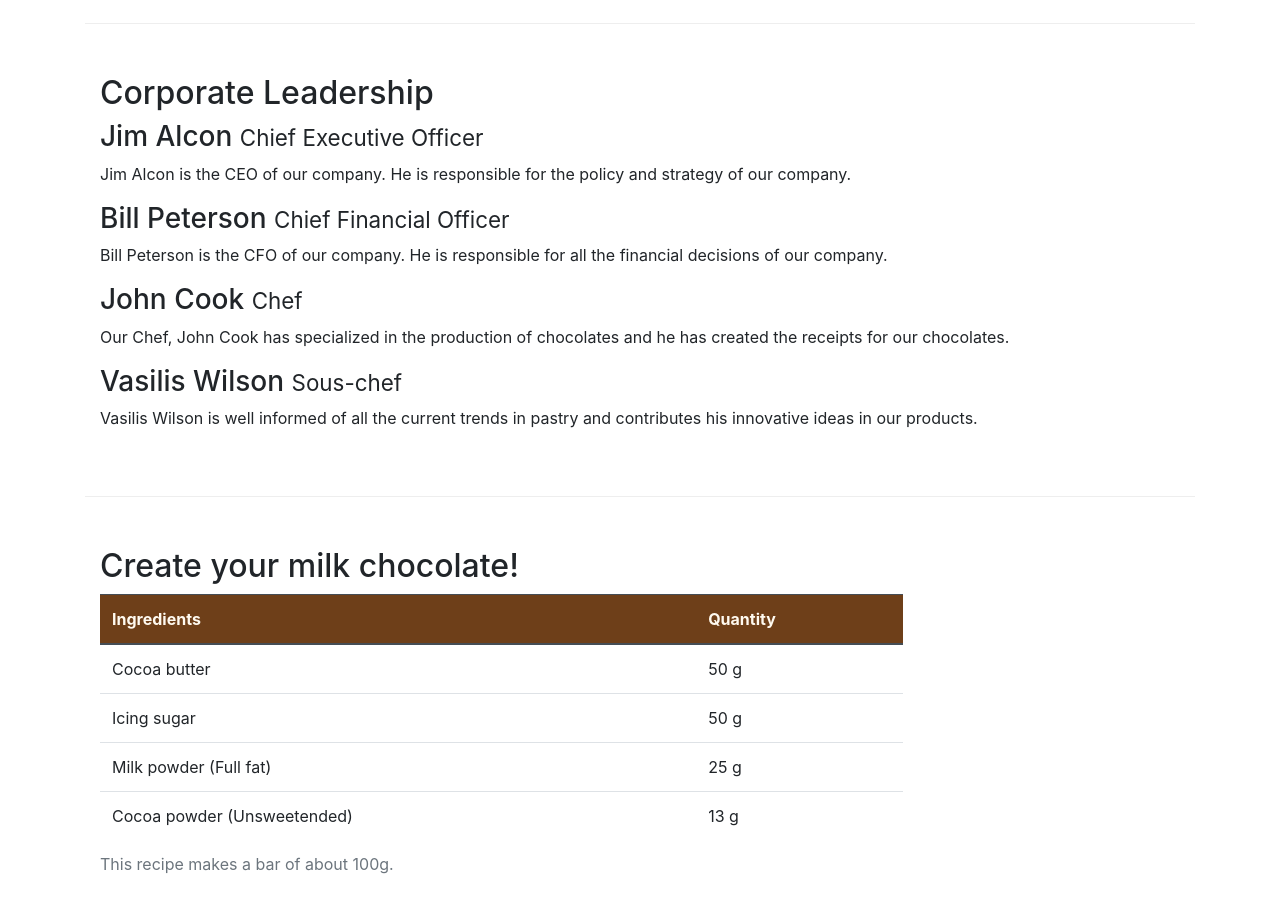
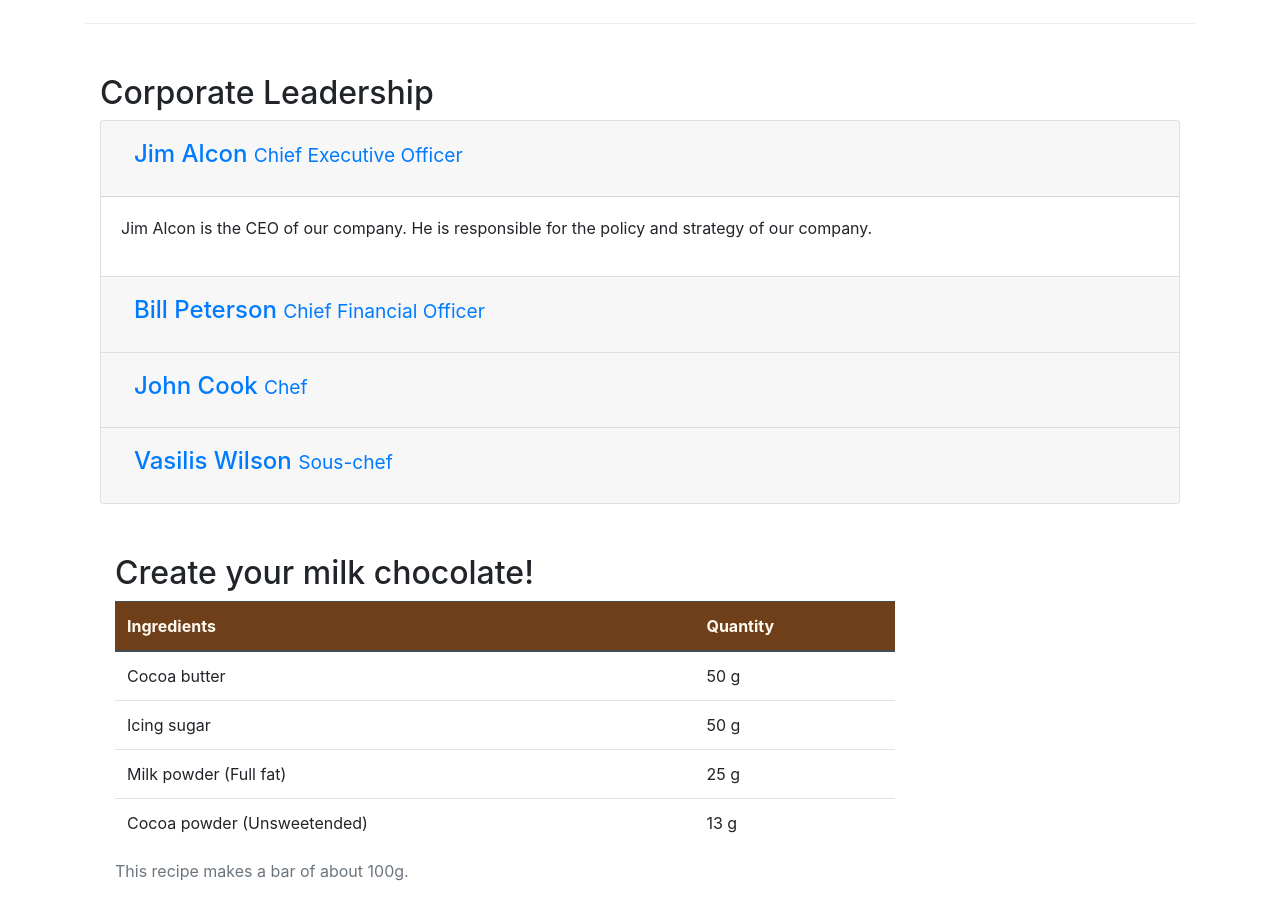
Before and after one commit to esarac74/leChocolat_enes, a website: page aboutus.html in a window 1280 px wide. Shown: the part 820-1734 px from the top of the page. Drawn offline with nearby package versions, Linux system fonts and the light colour scheme.

Commit message:
accordion

```diff
--- a/aboutus.html
+++ b/aboutus.html
@@ -25,11 +25,16 @@
             </button>
             <div class="collapse navbar-collapse" id="Navbar">
                 <ul class="navbar-nav">
-                    <li class="nav-item "><a class="nav-link" href="index.html"><span class="fa fa-home fa-lg"></span>Home</a></li>
-                    <li class="nav-item active"><a class="nav-link" href="#"><span class="fa fa-info fa-lg"></span>About</a></li>
-                    <li class="nav-item"><a class="nav-link" href="#"><span class="fa fa-list fa-lg"></span>Menu</a></li>
-                    <li class="nav-item"><a class="nav-link" href="contactus.html"><span class="fa fa-address-card fa-lg"></span>Contact</a></li>
-                </ul>  </div>
+                    <li class="nav-item "><a class="nav-link" href="index.html"><span
+                                class="fa fa-home fa-lg"></span>Home</a></li>
+                    <li class="nav-item active"><a class="nav-link" href="#"><span
+                                class="fa fa-info fa-lg"></span>About</a></li>
+                    <li class="nav-item"><a class="nav-link" href="#"><span class="fa fa-list fa-lg"></span>Menu</a>
+                    </li>
+                    <li class="nav-item"><a class="nav-link" href="contactus.html"><span
+                                class="fa fa-address-card fa-lg"></span>Contact</a></li>
+                </ul>
+            </div>
 
         </div>
     </nav>
@@ -38,7 +43,8 @@
             <div class="row row-header">
                 <div class="col-12 col-sm-8">
                     <h1>Le Chocolat</h1>
-                    <p>We combine experience with creativity to create innovative tastes based on classic chocolate recipes. Our creations will travel you in the chocolate world!</p>
+                    <p>We combine experience with creativity to create innovative tastes based on classic chocolate
+                        recipes. Our creations will travel you in the chocolate world!</p>
                 </div>
                 <div class="col col-sm">
                     <img src="images/logo.png" class="img-fluid">
@@ -65,8 +71,12 @@
         <div class="row row-content  align-items-center">
             <div class="col-12 col-sm-6">
                 <h2>Our History</h2>
-                <p>Lorem ipsum dolor sit amet, consectetur adipiscing elit. Phasellus semper nunc quis maximus pharetra. Quisque ut molestie ante. Donec mattis pharetra erat, eu ultricies ipsum faucibus et. Curabitur ultrices risus turpis, laoreet pulvinar justo interdum in. Quisque vel semper tellus. Etiam nibh arcu, sodales quis ultrices nec, egestas vitae libero. </p>
-                <p>Nulla ultrices diam at tortor volutpat, <em>et facilisis justo facilisis</em>. Phasellus dignissim euismod mi eget dignissim. Sed eget consequat urna. </p>
+                <p>Lorem ipsum dolor sit amet, consectetur adipiscing elit. Phasellus semper nunc quis maximus pharetra.
+                    Quisque ut molestie ante. Donec mattis pharetra erat, eu ultricies ipsum faucibus et. Curabitur
+                    ultrices risus turpis, laoreet pulvinar justo interdum in. Quisque vel semper tellus. Etiam nibh
+                    arcu, sodales quis ultrices nec, egestas vitae libero. </p>
+                <p>Nulla ultrices diam at tortor volutpat, <em>et facilisis justo facilisis</em>. Phasellus dignissim
+                    euismod mi eget dignissim. Sed eget consequat urna. </p>
             </div>
             <div class="col col-sm">
                 <div class="card">
@@ -92,16 +102,85 @@
 
             <div class="col-12">
                 <h2>Corporate Leadership</h2>
-                <h3>Jim Alcon <small>Chief Executive Officer </small></h3>
-                <p class="d-none d-sm-block">Jim Alcon is the CEO of our company. He is responsible for the policy and strategy of our company. </p>
-                <h3>Bill Peterson  <small>Chief Financial Officer </small></h3>
-                <p class="d-none d-sm-block">Bill Peterson is the CFO of our company. He is responsible for all the financial decisions of our company. </p>
-                <h3>John Cook <small>Chef</small></h3>
-                <p class="d-none d-sm-block">Our Chef, John Cook has specialized in the production of chocolates and he has created the receipts for our chocolates. </p>
-                <h3>Vasilis Wilson  <small>Sous-chef </small></h3>
-                <p class="d-none d-sm-block">Vasilis Wilson is well informed of all the current trends in pastry and contributes his innovative ideas in our products. </p>
+                <!-- <ul class="nav nav-tabs">
+                    <li class="nav-item">
+                      <a class="nav-link active" href="#tab1"
+                        role="tab" data-toggle="tab"> Jim Alcon, CEO</a>
+                    </li>
+                    <li class="nav-item">
+                      <a class="nav-link" href="#tab2" role="tab"
+                        data-toggle="tab"> Bill Peterson, CFO</a>
+                    </li>
+                    <li class="nav-item">
+                      <a class="nav-link" href="#tab3"role="tab"
+                        data-toggle="tab"> John Cook, C</a>
+                    </li>
+                    <li class="nav-item">
+                      <a class="nav-link" href="#tab4" role="tab"
+                        data-toggle="tab"> Vasilis Wilson, SC</a>
+                    </li>
+                </ul> -->
+                <div class="accordion" id="accordion">
+                    <div class="card">
+                        <div class="card-header" id="headingOne">
+                            <button class="btn btn-link" data-toggle="collapse" data-target="#collapseOne"
+                                aria-expanded="true" aria-controls="collapseOne">
+                                <h4>Jim Alcon <small>Chief Executive Officer </small></h4>
+                            </button>
+                        </div>
+                        <div id="collapseOne" class="collapse show" aria-labelledby="headingOne"
+                            data-parent="#accordion">
+                            <div class="card-body">
+                                <p>Jim Alcon is the CEO of our company. He is responsible for the policy and strategy of
+                                    our company. </p>
                             </div>
                         </div>
+                    </div>
+                    <div class="card">
+                        <div class="card-header" id="headingTwo">
+                            <button class="btn btn-link collapsed" data-toggle="collapse" data-target="#collapseTwo"
+                                aria-expanded="false" aria-controls="collapseTwo">
+                                <h4>Bill Peterson <small>Chief Financial Officer </small></h4>
+                            </button>
+                        </div>
+                        <div id="collapseTwo" class="collapse" aria-labelledby="headingTwo" data-parent="#accordion">
+                            <div class="card-body">
+                                <p>Bill Peterson is the CFO of our company. He is responsible for all the financial
+                                    decisions of our company. </p>
+                            </div>
+                        </div>
+                    </div>
+                    <div class="card">
+                        <div class="card-header" id="headingThree">
+                            <button class="btn btn-link collapsed" data-toggle="collapse" data-target="#collapseThree"
+                                aria-expanded="false" aria-controls="collapseThree">
+                                <h4>John Cook <small>Chef</small></h4>
+                            </button>
+                        </div>
+                        <div id="collapseThree" class="collapse" aria-labelledby="headingThree"
+                            data-parent="#accordion">
+                            <div class="card-body">
+                                <p>Our Chef, John Cook has specialized in the production of chocolates and he has
+                                    created the receipts for our chocolates. </p>
+                            </div>
+                        </div>
+                    </div>
+                    <div class="card">
+                        <div class="card-header" id="headingFour">
+                            <button class="btn btn-link collapsed" data-toggle="collapse" data-target="#collapseFour"
+                                aria-expanded="false" aria-controls="collapseFour">
+                                <h4>Vasilis Wilson <small>Sous-chef </small></h4>
+                            </button>
+                        </div>
+                        <div id="collapseFour" class="collapse" aria-labelledby="headingFour" data-parent="#accordion">
+                            <div class="card-body">
+                                <p>Vasilis Wilson is well informed of all the current trends in pastry and contributes
+                                    his innovative ideas in our products. </p>
+                            </div>
+                        </div>
+                    </div>
+                </div>
+
                 <div class="row row-content align-items-center">
                     <div class="col-12 col-sm-9">
                         <h2> Create your milk chocolate!</h2>
@@ -115,7 +194,7 @@
                                     </tr>
                                 </thead>
                                 <tbody>
-            <tr >
+                                    <tr>
                                         <td>Cocoa butter</td>
                                         <td>50 g</td>
                                     </tr>
@@ -163,14 +242,16 @@
                                 HAWAII<br>
                                 <i class="fa fa-phone fa-lg"></i> Tel.: +987 6543 2100<br>
                                 <i class="fa fa-fax fa-lg"></i>Fax: +987 6543 2101<br>
-                        <i class="fa fa-envelope fa-lg"></i>Email: <a href="mailto:chocolat@nomail.net">chocolat@nomail.net</a>
+                                <i class="fa fa-envelope fa-lg"></i>Email: <a
+                                    href="mailto:chocolat@nomail.net">chocolat@nomail.net</a>
                             </address>
                         </div>
                         <div class="col-sm align-self-center">
                             <div style="text-align:center">
-                        <a class="btn btn-social-icon btn-google-plus" href ="http://google.com/+">
+                                <a class="btn btn-social-icon btn-google-plus" href="http://google.com/+">
                                     <i class="fa fa-google-plus"></i></a>
-                            <a class="btn btn-social-icon btn-facebook" href="http://www.facebook.com/profile.php?id=">
+                                <a class="btn btn-social-icon btn-facebook"
+                                    href="http://www.facebook.com/profile.php?id=">
                                     <i class="fa fa-facebook"></i></a>
                                 <a class="btn btn-social-icon btn-linkedin" href="http://www.linkedin.com/in/">
                                     <i class="fa fa-linkedin"></i></a>
--- a/css/style.css
+++ b/css/style.css
@@ -37,3 +37,10 @@
         background-color:#6E3F19
     }
     tr:hover {background-color:#dbb08db0!important}
+
+    .tab-content {
+        border-left: 1px solid #ddd;
+        border-right: 1px solid #ddd;
+        border-bottom: 1px solid #ddd;
+        padding: 10px;
+      }
```
Lines whose indentation alone changed are shown as unchanged.
